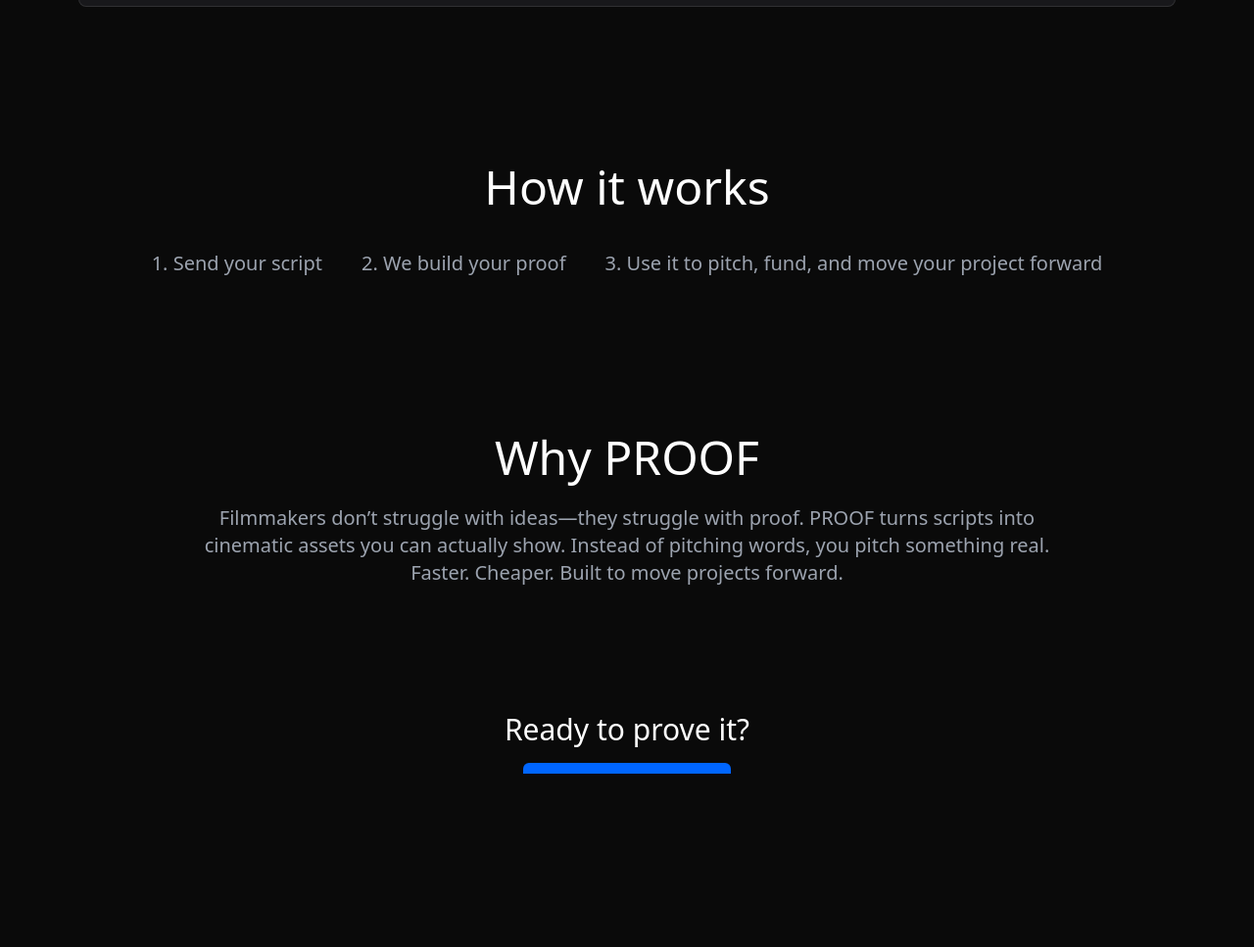
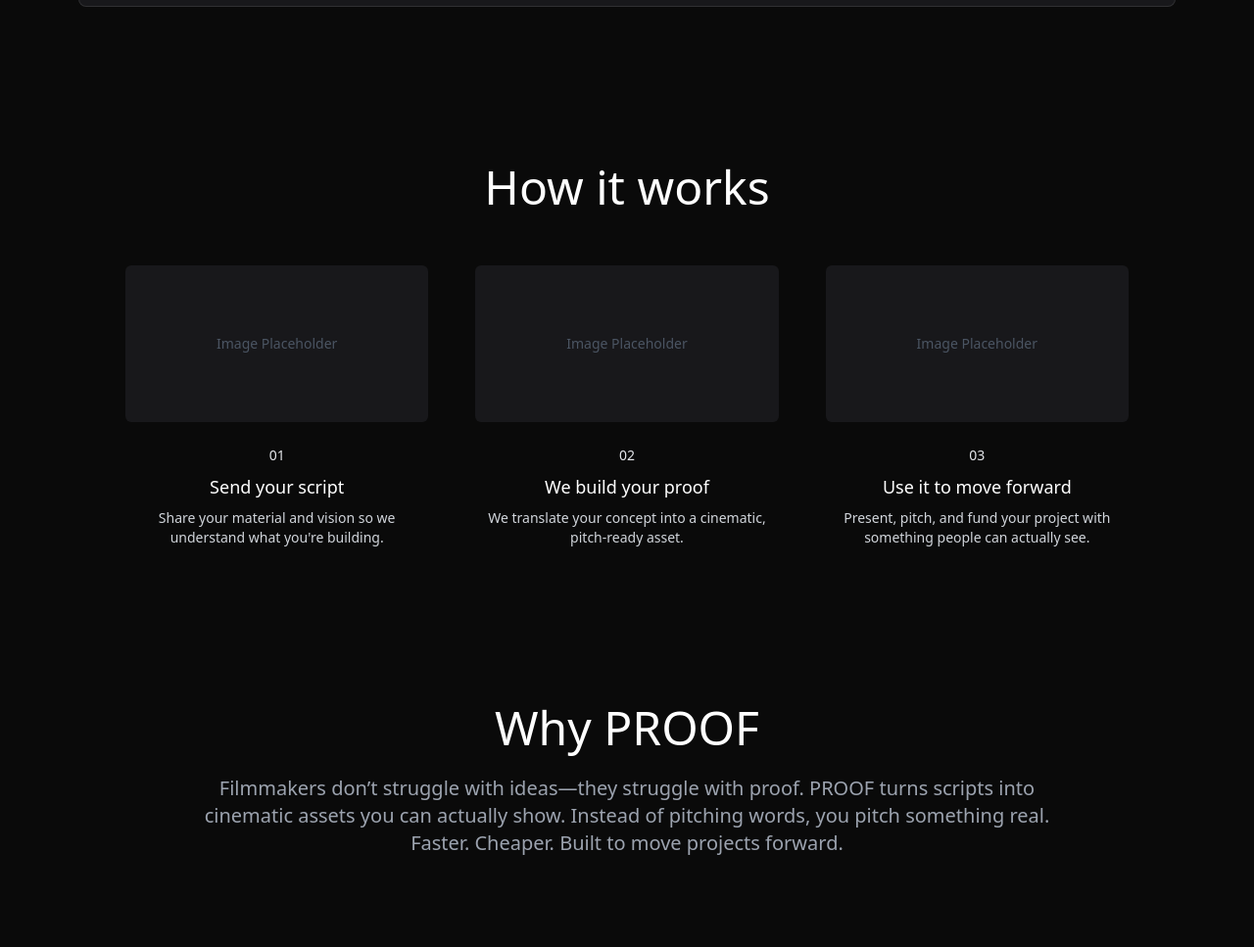
Before and after one commit to kshumanproof/proof-website, a plain HTML site: page index.html in a window 1280 px wide. Shown: the part 2513-3480 px from the top of the page at 98% size. Drawn offline with nearby package versions, Linux system fonts and the light colour scheme.

Commit message:
Update index.html

```diff
--- a/index.html
+++ b/index.html
@@ -285,13 +285,68 @@
 </section>
 
 <!-- HOW IT WORKS -->
-<section class="py-20 text-center">
-  <h2 class="text-5xl mb-10">How it works</h2>
-  <div class="flex flex-col md:flex-row justify-center gap-10 text-xl text-gray-400">
-    <div>1. Send your script</div>
-    <div>2. We build your proof</div>
-    <div>3. Use it to pitch, fund, and move your project forward</div>
+<section id="how-it-works" class="py-20 text-center">
+
+  <h2 class="text-5xl mb-14">How it works</h2>
+
+  <div class="grid md:grid-cols-3 gap-12 max-w-5xl mx-auto">
+
+    <!-- STEP 1 -->
+    <div class="text-center">
+
+      <!-- IMAGE PLACEHOLDER -->
+      <div class="bg-[#18181B] h-40 rounded-md mb-6 flex items-center justify-center text-gray-600 text-sm">
+        Image Placeholder
+      </div>
+
+      <p class="text-sm text-gray-200 mb-2">01</p>
+
+      <h3 class="text-lg text-white mb-2">Send your script</h3>
+
+      <p class="text-gray-300 text-sm">
+        Share your material and vision so we understand what you're building.
+      </p>
+
+    </div>
+
+    <!-- STEP 2 -->
+    <div class="text-center">
+
+      <!-- IMAGE PLACEHOLDER -->
+      <div class="bg-[#18181B] h-40 rounded-md mb-6 flex items-center justify-center text-gray-600 text-sm">
+        Image Placeholder
+      </div>
+
+      <p class="text-sm text-gray-200 mb-2">02</p>
+
+      <h3 class="text-lg text-white mb-2">We build your proof</h3>
+
+      <p class="text-gray-300 text-sm">
+        We translate your concept into a cinematic, pitch-ready asset.
+      </p>
+
+    </div>
+
+    <!-- STEP 3 -->
+    <div class="text-center">
+
+      <!-- IMAGE PLACEHOLDER -->
+      <div class="bg-[#18181B] h-40 rounded-md mb-6 flex items-center justify-center text-gray-600 text-sm">
+        Image Placeholder
+      </div>
+
+      <p class="text-sm text-gray-200 mb-2">03</p>
+
+      <h3 class="text-lg text-white mb-2">Use it to move forward</h3>
+
+      <p class="text-gray-300 text-sm">
+        Present, pitch, and fund your project with something people can actually see.
+      </p>
+
+    </div>
+
   </div>
+
 </section>
 
 <!-- WHY PROOF -->
```
